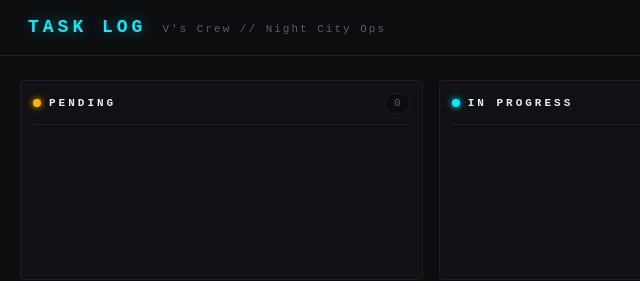
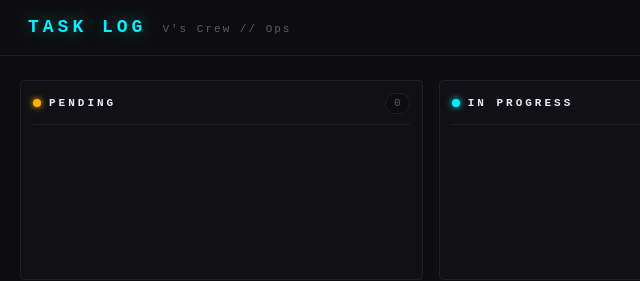
Before and after one commit to alenezi6605/task-log, a website: page public/index.html in a window 1280 px wide. Shown: the full height of the page, 0-640 px from the left. Drawn offline with Linux system fonts and the light colour scheme; no server answers.

Commit message:
Remove Night City branding from header subtitle
Co-Authored-By: Claude Sonnet 4.6 <noreply@anthropic.com>

```diff
--- a/public/index.html
+++ b/public/index.html
@@ -10,7 +10,7 @@
   <header>
     <div class="header-inner">
       <span class="header-title">TASK LOG</span>
-      <span class="header-sub">V's Crew // Night City Ops</span>
+      <span class="header-sub">V's Crew // Ops</span>
     </div>
   </header>
 
```
